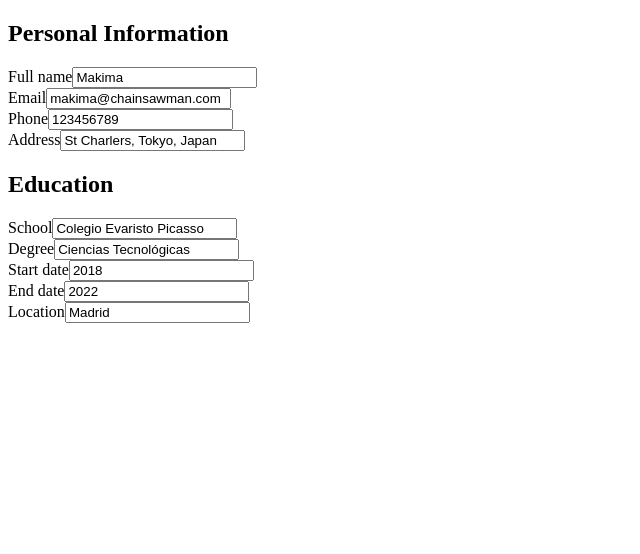
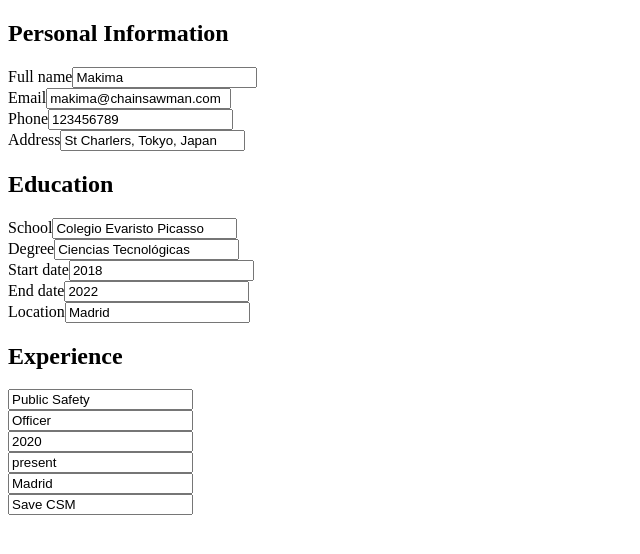
Before and after one commit to jotafer19/cv-application, a React (Vite) app: page / in a window 1280 px wide. Shown: the top 554 px of the page, without its empty margins (0-640 px from the left). Built offline with nearby package versions, Linux system fonts and the light colour scheme.

Commit message:
Do Experience component

```diff
--- a/src/App.jsx
+++ b/src/App.jsx
@@ -2,6 +2,7 @@ import PersonalInfo from "./PersonalInfo"
 import Education from "./Education";
 import { useState } from "react"
 import data from "./data"
+import Experience from "./Experience";
 
 function AddPersonalInfo() {
     const [info, setInfo] = useState(data);
@@ -17,6 +18,7 @@ function AddPersonalInfo() {
       <>
       <PersonalInfo fullName={info.fullName} email={info.email} phone={info.phone} address={info.address} onChange={handleOnChange} />
       <Education school={info.school} degree={info.degree} startDate={info.schoolStart} endDate={info.schoolEnd} location={info.schoolLocation} onChange={handleOnChange} />
+      <Experience companyName={info.companyName} positionName={info.positionName} experienceStart={info.experienceStart} experienceEnd={info.experienceEnd} experienceLocation={info.experienceLocation} description={info.description} onChange={handleOnChange} />
       </>
     )
   }
--- /dev/null
+++ b/src/Experience.jsx
@@ -0,0 +1,17 @@
+import CustomInput from "./CustomInput";
+
+function Experience({ companyName, positionName, experienceStart, experienceEnd, experienceLocation, description, onChange }) {
+    return (
+        <div className="experience input-container">
+            <h2>Experience</h2>
+            <CustomInput id="companyName" label="Company" value={companyName} onChange={onChange} />
+            <CustomInput id="positionName" label="Position title" value={positionName} onChange={onChange} />
+            <CustomInput id="experienceStart" label="Start date" type="num" value={experienceStart} onChange={onChange} />
+            <CustomInput id="experienceEnd" label="End date" type="num" value={experienceEnd} onChange={onChange} />
+            <CustomInput id="experienceLocation" label="Location" value={experienceLocation} onChange={onChange} />
+            <CustomInput id="description" label="Description" value={description} onChange={onChange} />
+        </div>
+    )
+}
+
+export default Experience;
--- a/src/data.jsx
+++ b/src/data.jsx
@@ -8,6 +8,12 @@ const data = {
     schoolStart: "2018",
     schoolEnd: "2022",
     schoolLocation: "Madrid",
+    companyName: "Public Safety",
+    positionName: "Officer",
+    experienceStart: "2020",
+    experienceEnd: "present",
+    experienceLocation: "Madrid",
+    description: "Save CSM",
 }
 
 export default data;
```
